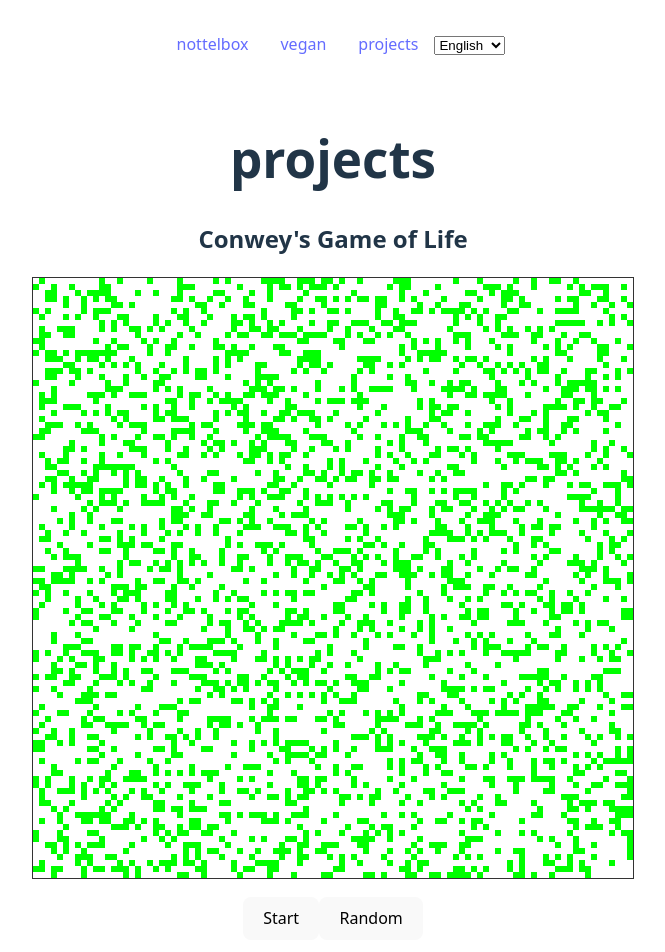
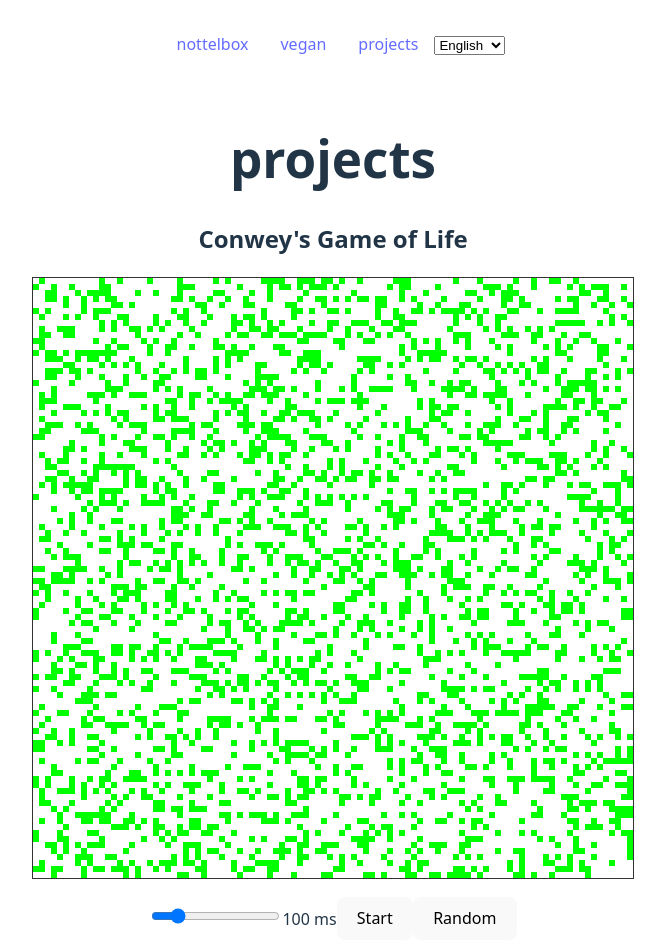
Before and after one commit to nottelbox/nottelbox-web, a React (Vite) app: page /projects in a window 1280 px wide. Shown: the top 952 px of the page, without its empty margins (307-972 px from the left). Built offline with nearby package versions, Linux system fonts and the light colour scheme.

Commit message:
Speed slider to not rely on display framerate

```diff
--- a/src/GameOfLife.tsx
+++ b/src/GameOfLife.tsx
@@ -9,15 +9,28 @@ export default function GameOfLife() {
     const canvasRef = useRef<HTMLCanvasElement | null>(null);
     const gridRef = useRef<Uint8Array>(createGrid());
     const runningRef = useRef(false);
+    const speedRef = useRef(100); // ms pro Generation
+    const lastTimeRef = useRef(0);
+    const accRef = useRef(0);
+
 
     const [running, setRunning] = useState(false);
+    const [speed, setSpeed] = useState(100);
 
     const ctxRef = useRef<CanvasRenderingContext2D | null>(null);
 
-    function loop() {
+    function loop(timestamp: number) {
       if (!runningRef.current) return;
 
-      gridRef.current = nextGeneration(gridRef.current);
+      const delta = timestamp - lastTimeRef.current;
+      lastTimeRef.current = timestamp;
+      accRef.current += delta;
+
+      if (accRef.current >= speedRef.current) {
+        gridRef.current = nextGeneration(gridRef.current);
+        accRef.current = 0;
+      }
+
       draw(ctxRef.current!, gridRef.current);
 
       requestAnimationFrame(loop);
@@ -102,6 +115,7 @@ export default function GameOfLife() {
     setRunning(runningRef.current);
 
     if (runningRef.current) {
+        lastTimeRef.current = performance.now();
         requestAnimationFrame(loop);
     }
   }
@@ -123,6 +137,21 @@ export default function GameOfLife() {
       />
 
       <div style={{ marginTop: 12 }}>
+      <input
+          type="range"
+          min={20}
+          max={500}
+          step={10}
+          value={speed}
+          onChange={(e) => {
+            const value = Number(e.target.value);
+            setSpeed(value);
+            speedRef.current = value;
+          }}
+        />
+
+        <span>{speed} ms</span>
+
         <button onClick={toggleRunning}>
           {running ? "Pause" : "Start"}
         </button>
```
